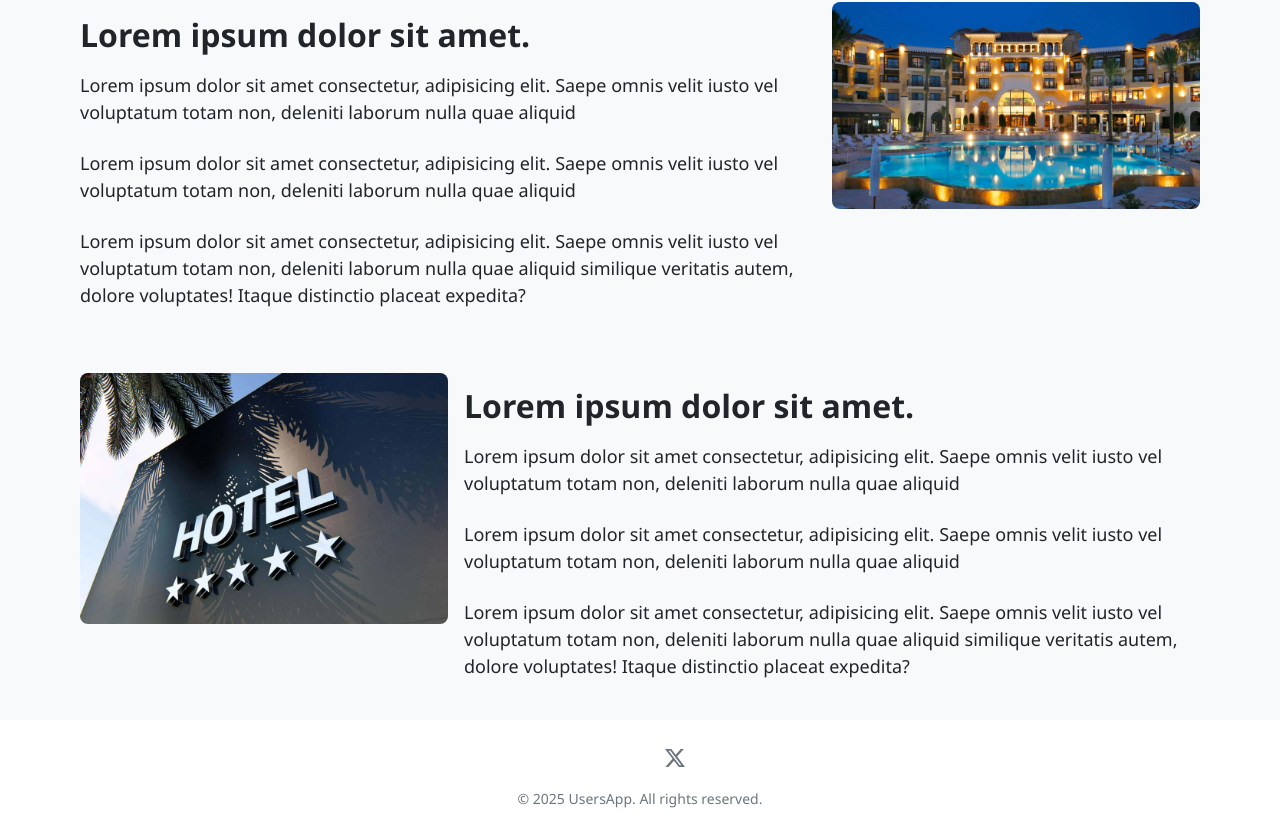
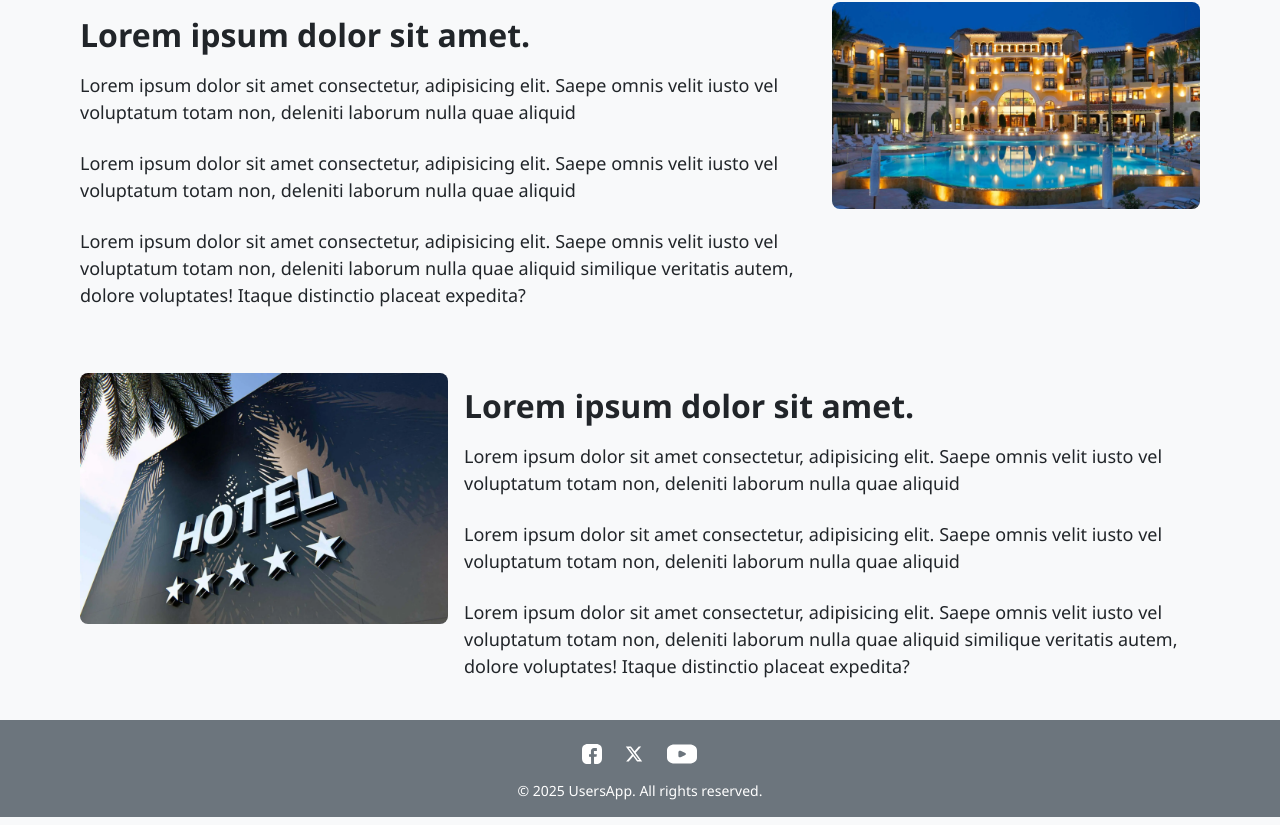
Before and after one commit to MykhailoIvchenko/users-list, a React app: page /about in a window 1280 px wide. Shown: the part 1632-2457 px from the top of the page. Built offline with nearby package versions, Linux system fonts and the light colour scheme; no server answers; the HTML template or start-up script is replaced by a standard one.

Commit message:
Fix styling for pages

```diff
--- a/src/components/layout/Footer.tsx
+++ b/src/components/layout/Footer.tsx
@@ -6,19 +6,20 @@ import XIcon from '../../assets/icons/x.svg?react';
 
 const FooterWrapper = styled.footer`
   padding: ${({ theme }) => theme.spacing(4)} 0;
-  background-color: ${({ theme }) => theme.colors.surface};
+  background-color: ${({ theme }) => theme.colors.secondary};
   text-align: center;
 `;
 
 const Icons = styled.div`
   display: flex;
   justify-content: center;
+  align-items: center;
   gap: ${({ theme }) => theme.spacing(3)};
   margin-bottom: ${({ theme }) => theme.spacing(2)};
 `;
 
 const IconLink = styled.a`
-  color: ${({ theme }) => theme.colors.secondary};
+  color: ${({ theme }) => theme.colors.surface};
   font-size: 1.5rem;
   transition: color 0.2s;
 
@@ -29,7 +30,7 @@ const IconLink = styled.a`
 
 const Copyright = styled.div`
   font-size: ${({ theme }) => theme.fontSizes.sm};
-  color: ${({ theme }) => theme.colors.secondary};
+  color: ${({ theme }) => theme.colors.surface};
 `;
 
 export const Footer = memo(() => {
@@ -41,21 +42,21 @@ export const Footer = memo(() => {
           target='_blank'
           rel='noopener noreferrer'
         >
-          <FacebookIcon />
+          <FacebookIcon width={24} height={24} />
+        </IconLink>
+        <IconLink
+          href='https://x.com/'
+          target='_blank'
+          rel='noopener noreferrer'
+        >
+          <XIcon width={36} height={36} />
         </IconLink>
         <IconLink
           href='https://youtube.com'
           target='_blank'
           rel='noopener noreferrer'
         >
-          <YoutubeIcon />
-        </IconLink>
-        <IconLink
-          href='https://x.com/'
-          target='_blank'
-          rel='noopener noreferrer'
-        >
-          <XIcon />
+          <YoutubeIcon width={36} height={36} />
         </IconLink>
       </Icons>
       <Copyright>
--- a/src/components/ui/ErrorText.tsx
+++ b/src/components/ui/ErrorText.tsx
@@ -10,7 +10,7 @@ interface ErrorTextProps {
 const StyledErrorText = styled.div`
   color: ${({ theme }) => theme.colors.error};
   font-family: ${({ theme }) => theme.fonts.body};
-  font-size: ${({ theme }) => theme.fontSizes.base};
+  font-size: ${({ theme }) => theme.fontSizes.lg};
   background-color: ${({ theme }) => theme.colors.surface};
   padding: ${({ theme }) => theme.spacing(2)};
   border-radius: ${({ theme }) => theme.borderRadius};
@@ -18,12 +18,12 @@ const StyledErrorText = styled.div`
   text-align: center;
 
   ${media.mobile`
-    font-size: ${({ theme }) => theme.fontSizes.sm};
+    font-size: ${({ theme }) => theme.fontSizes.md};
     padding: ${({ theme }) => theme.spacing(1.5)};
   `}
 
   ${media.fullHD`
-    font-size: ${({ theme }) => theme.fontSizes.md};
+    font-size: ${({ theme }) => theme.fontSizes.xl};
     padding: ${({ theme }) => theme.spacing(3)};
   `}
 `;
--- a/src/hooks/useUsersList.ts
+++ b/src/hooks/useUsersList.ts
@@ -41,7 +41,8 @@ export const useUsersList = () => {
 
   const getFilteredUsers = (users: IUser[], searchQuery: string | null) => {
     if (!searchQuery) {
-      return users;
+      setUsersToDisplay(users);
+      return;
     }
 
     const loweredQuery = searchQuery.toLowerCase();
--- a/src/pages/NotFoundPage.tsx
+++ b/src/pages/NotFoundPage.tsx
@@ -9,7 +9,7 @@ const Wrapper = styled.div`
   flex-direction: column;
   align-items: center;
   justify-content: center;
-  min-height: 100vh;
+  margin-top: 60px;
   text-align: center;
   gap: 1rem;
 `;
--- a/src/pages/UserDetailsPage.tsx
+++ b/src/pages/UserDetailsPage.tsx
@@ -18,7 +18,7 @@ const UserDetailsPage = () => {
       {error && (
         <Notification
           type={'error'}
-          message={'Something went wrong on user data fetching'}
+          message={error}
           onClose={() => setError('')}
         />
       )}
--- a/src/pages/UsersPage.tsx
+++ b/src/pages/UsersPage.tsx
@@ -1,31 +1,50 @@
+import styled from 'styled-components';
 import { CardsList } from '../components/layout/CardsList';
 import { PageTitle } from '../components/ui/PageTitle';
 import { Spinner } from '../components/ui/Spinner';
 import { UserCard } from '../components/UserCard';
 import { useUsersList } from '../hooks/useUsersList';
 import { Notification } from '../components/ui/Notification';
+import { CenteredWrapper } from '../components/layout/СenteredWrapper';
+import { SearchInput } from '../components/SearchInput';
+import { ErrorText } from '../components/ui/ErrorText';
+
+const HeaderRow = styled.div`
+  display: flex;
+  align-items: center;
+  justify-content: space-between;
+  gap: ${({ theme }) => theme.spacing(4)};
+  margin-bottom: ${({ theme }) => theme.spacing(3)};
+`;
 
 const UsersPage = () => {
   const { users, isLoading, error, setError } = useUsersList();
 
   return (
     <>
-      <PageTitle>Users List</PageTitle>
+      <HeaderRow>
+        <PageTitle>Users List</PageTitle>
+        <SearchInput />
+      </HeaderRow>
 
       {isLoading ? (
-        <Spinner />
-      ) : (
+        <CenteredWrapper>
+          <Spinner />
+        </CenteredWrapper>
+      ) : users.length > 0 ? (
         <CardsList>
           {users.map((user) => (
             <UserCard key={user.id} user={user} />
           ))}
         </CardsList>
+      ) : (
+        <ErrorText>There are no users</ErrorText>
       )}
 
       {error && (
         <Notification
           type={'error'}
-          message={'Something went wrong on users list fetching'}
+          message={error}
           onClose={() => setError('')}
         />
       )}
```
Also changed, not shown: src/assets/icons/facebook.svg, src/assets/icons/youtube.svg.
